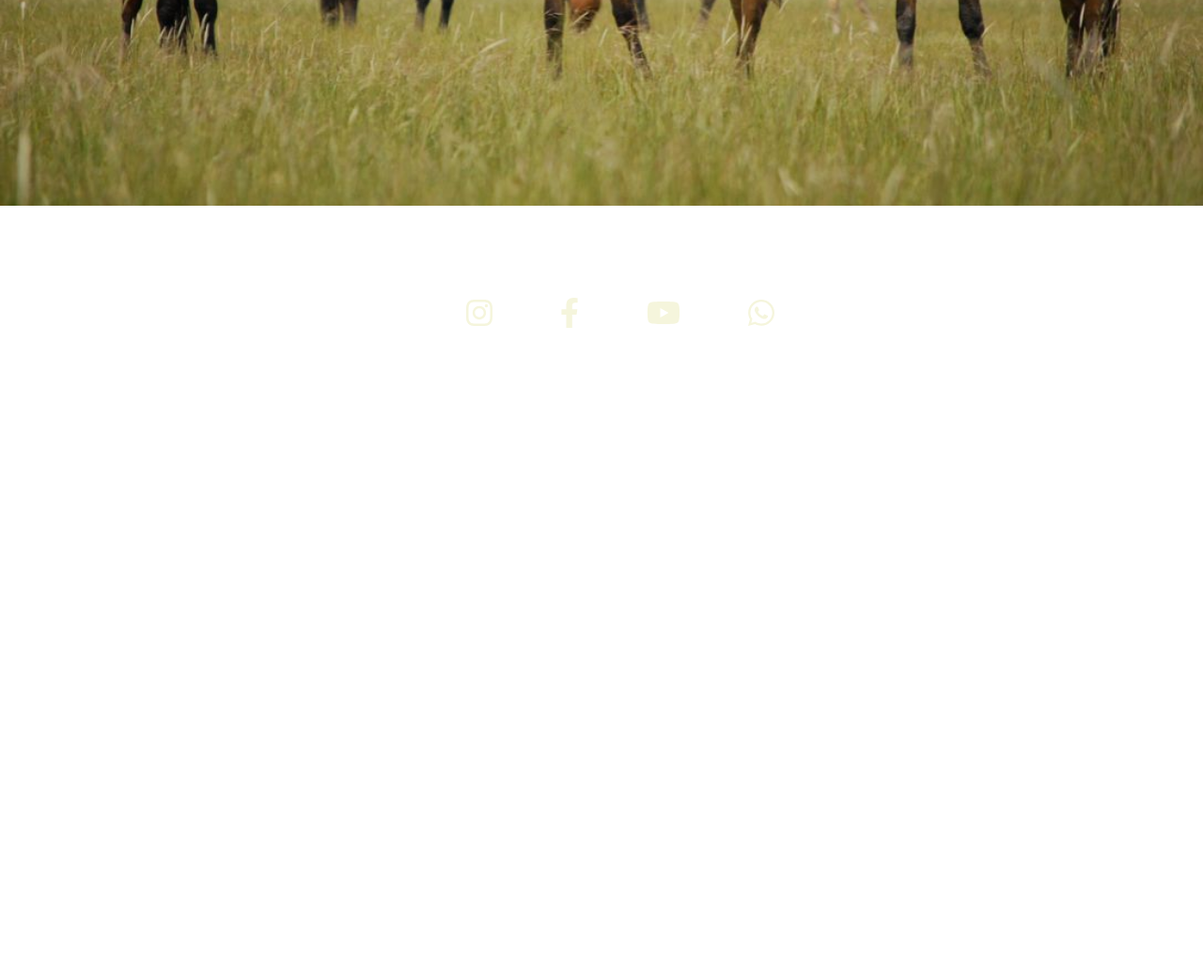
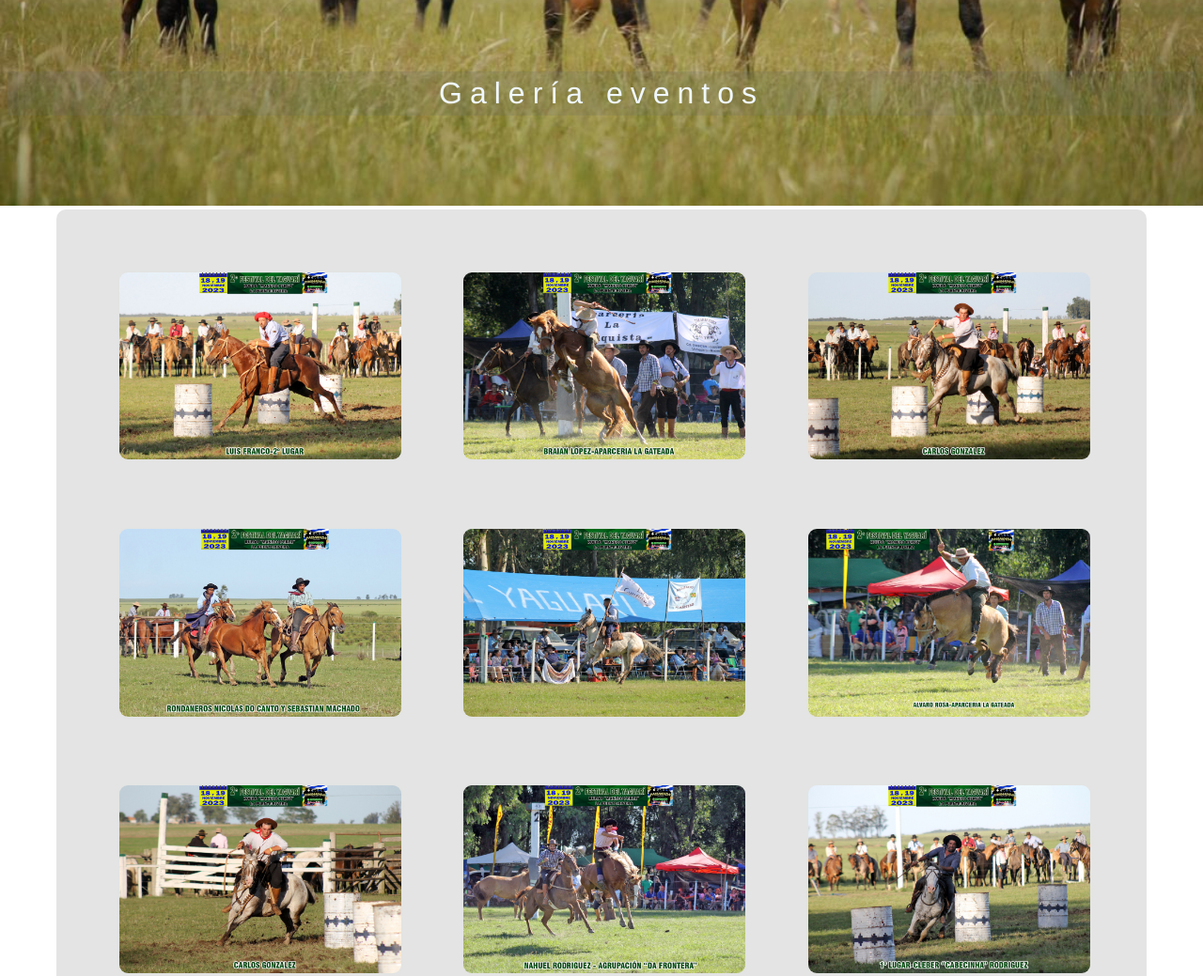
Before and after one commit to juanmanunezp/PF-Nunez, a plain HTML site: page pages/tienda.html in a window 1280 px wide. Shown: the part 581-1620 px from the top of the page at 94% size. Before the commit the page ends 965 px from the top, so only its background shows below. Drawn offline with Linux system fonts and the light colour scheme; a web font is replaced by a local one.

Commit message:
hice galeria en tienda

```diff
--- a/css/estilos.css
+++ b/css/estilos.css
@@ -57,7 +57,7 @@ nav ul li a {
 
 nav ul li a:hover {
     font-size: 18px;
-    color: rgb(83, 215, 60);
+    color: rgb(54, 28, 28);
 }
 
 .imgPaisanada {
@@ -104,7 +104,7 @@ footer ul li a {
     color: beige;
 }
 footer ul li a :hover{
-    color: greenyellow !important;
+    color: rgb(54, 28, 28);
 }
 
 
@@ -141,7 +141,7 @@ input {
 .video iframe {
     margin: 100px;
     border-radius: 30px;
-    border: 8px solid beige;
+    border: 8px solid rgba(15, 15, 1, 0.394);
 }
 
 .divCarousel {
@@ -179,3 +179,47 @@ input {
     letter-spacing: 1px;
     border-radius: 10px;
 }
+
+.textoTienda {
+  display: flex;
+  justify-content: center;
+  color: aliceblue;
+  background-color: rgba(104, 107, 106, 0.185);
+  padding: 5px;
+  font-family: 'Franklin Gothic Medium', 'Arial Narrow', Arial, sans-serif;
+  letter-spacing: 8px;
+  margin-top: 75px;
+}
+
+.caballo {
+    position: absolute;
+    width: 5%;
+    left: 55%;
+    bottom: 83%;
+    filter: brightness(20);
+}
+
+
+.grid {
+    display: grid;
+    grid-template-columns: repeat(3, 1fr);
+    max-width: 1100px;
+    margin: 100px auto;
+    margin-top: 100px;
+    background-color: rgba(104, 107, 106, 0.185);
+    border-radius: 10px;
+    padding: 30px;
+}
+
+.grid img {
+    width: 100%;
+    width: 300px;
+    margin: 0 auto;
+    border-radius: 9px;
+    transition: 0.2s;
+    margin: 10%;
+}
+
+.grid img:hover {
+    transform: scale(1.15);
+}
--- a/pages/tienda.html
+++ b/pages/tienda.html
@@ -40,6 +40,22 @@
         <img src="https://scontent.fmvd4-1.fna.fbcdn.net/v/t39.30808-6/410918809_759525156215267_1391083662703622661_n.jpg?_nc_cat=106&ccb=1-7&_nc_sid=5f2048&_nc_ohc=13bMImgZFOMAX8Sn0Pt&_nc_ht=scontent.fmvd4-1.fna&oh=00_AfBFeT-GB8t1oaknQ1hsu8oozwaVLzn3nMEKLopanPHuuA&oe=65F66FC9" alt="">
     </main>
 
+        <h1 class="textoTienda">Galería eventos</h1>
+
+        <img class="caballo" src="../imagenes/Horse-PNG-Photo.png" alt="">
+
+        <div class="grid">
+            <img src="../imagenes/410835900_759530799548036_2121310733237107844_n.jpg" alt="">
+            <img src="../imagenes/410839926_759530089548107_8662129560481794718_n.jpg" alt="">
+            <img src="../imagenes/410907175_759530652881384_8438371927715537323_n.jpg" alt="">
+            <img src="../imagenes/410928496_759529946214788_8838068825744343062_n.jpg" alt="">
+            <img src="../imagenes/410940107_759530302881419_405493167627528095_n.jpg" alt="">
+            <img src="../imagenes/410951560_759530256214757_1218001045926298950_n.jpg" alt="">
+            <img src="../imagenes/411783154_759530752881374_3433059476202792616_n.jpg" alt="">
+            <img src="../imagenes/411917268_759530002881449_4162743128217142099_n.jpg" alt="">
+            <img src="../imagenes/412794063_759530909548025_4879891651862518510_n.jpg" alt="">
+        </div>
+
 
     <footer>
         <ul>
```
Also changed, not shown: index.html (+4 -0 lines), imagenes/410835900_759530799548036_2121310733237107844_n.jpg (added), imagenes/410839926_759530089548107_8662129560481794718_n.jpg (added), imagenes/410907175_759530652881384_8438371927715537323_n.jpg (added), imagenes/410928496_759529946214788_8838068825744343062_n.jpg (added), imagenes/410940107_759530302881419_405493167627528095_n.jpg (added), imagenes/410951560_759530256214757_1218001045926298950_n.jpg (added), imagenes/411783154_759530752881374_3433059476202792616_n.jpg (added), imagenes/411917268_759530002881449_4162743128217142099_n.jpg (added), imagenes/412794063_759530909548025_4879891651862518510_n.jpg (added), imagenes/Horse-PNG-Photo.png (added).
